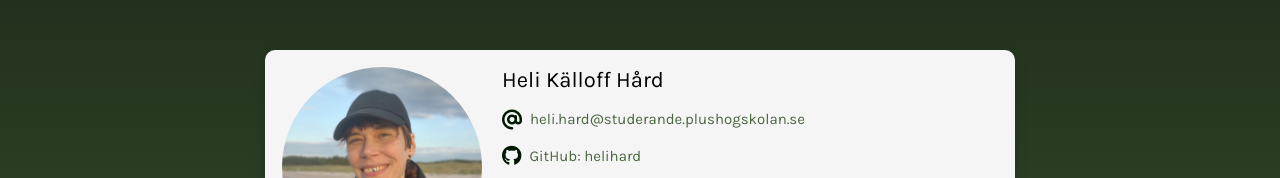
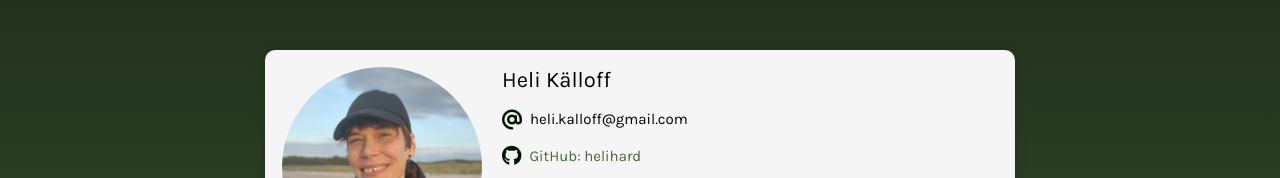
Before and after one commit to helihard/cv, a plain HTML site: page index.html in a window 1280 px wide. Shown: the top 178 px of the page. Drawn offline with Linux system fonts and the light colour scheme.

Commit message:
update email address

```diff
--- a/index.html
+++ b/index.html
@@ -37,12 +37,10 @@
             <img id="thumbnail" src="images/heli.jpg" /> <img id="img-lg"
             src=images/heli.jpg>
           </div>
-          <div id="name-div"><h1>Heli Källoff Hård</h1></div>
+          <div id="name-div"><h1>Heli Källoff</h1></div>
           <div id="email-div">
             <i class="fa-solid fa-at fa-xl"></i
-            ><a href="mailto:heli.hard@studerande.plushogskolan.se"
-              >heli.hard@studerande.plushogskolan.se</a
-            >
+            >heli.kalloff@gmail.com
           </div>
           <div id="github-div">
             <i class="fa-brands fa-github fa-xl"></i
```
